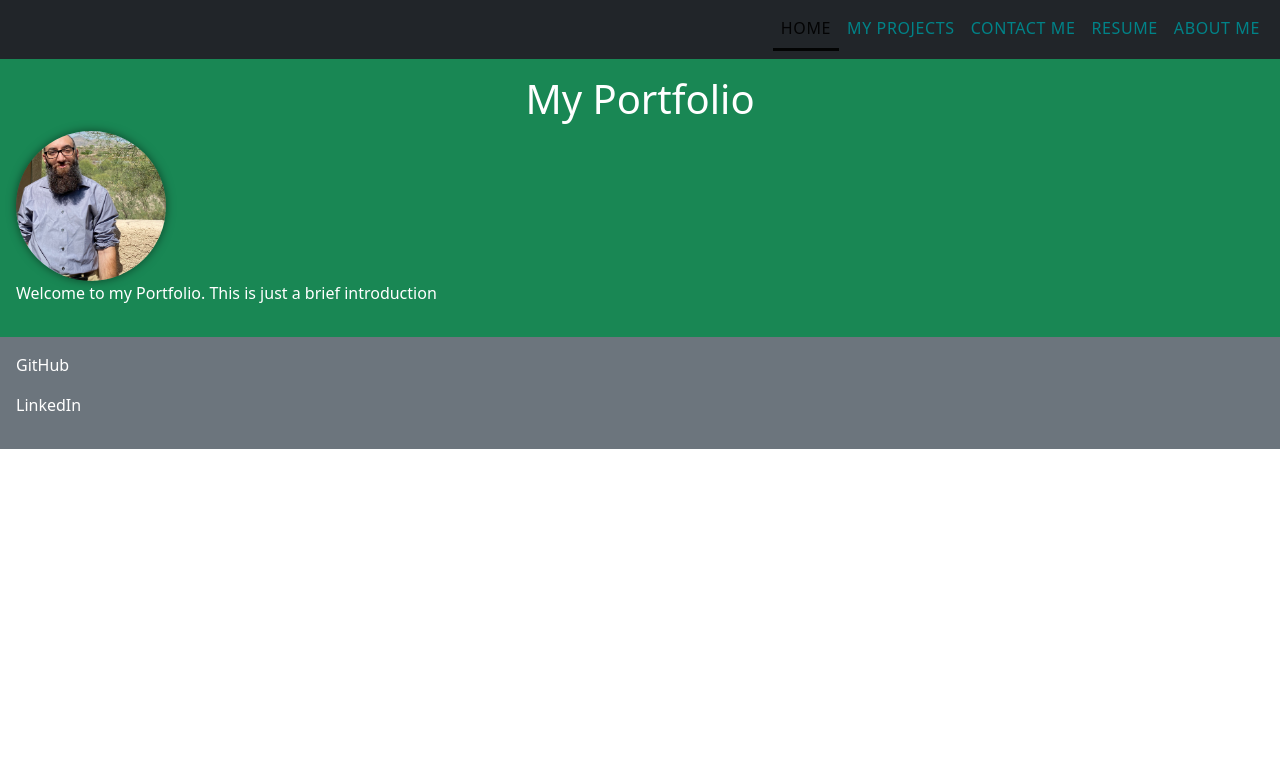
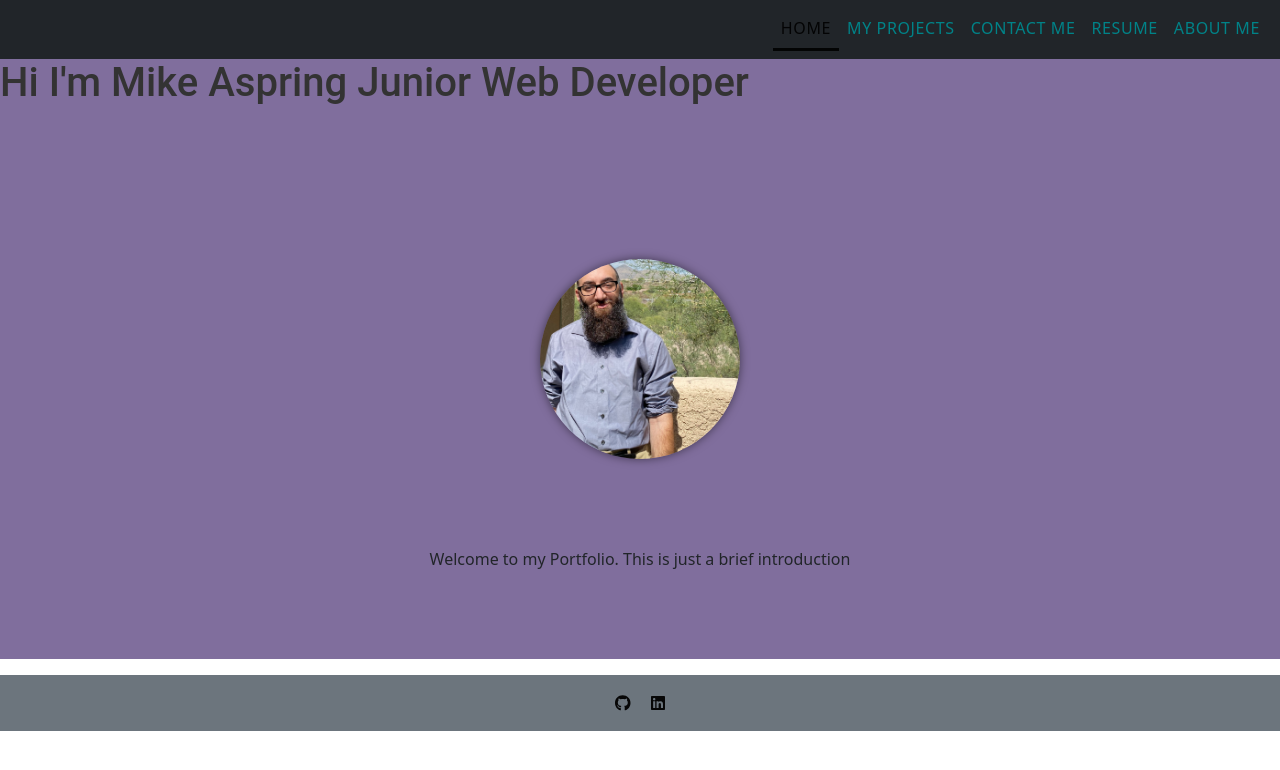
Before and after one commit to Faz131/react-portfolio, a React (Create React App) app: page / in a window 1280 px wide. Shown: the top 770 px of the page. Built offline with nearby package versions, Linux system fonts and the light colour scheme.

Commit message:
added additional styling to Home page and Projects finished the footer

```diff
--- a/package.json
+++ b/package.json
@@ -4,6 +4,9 @@
   "private": true,
   "homepage": "https://faz131.github.io/react-portfolio",
   "dependencies": {
+    "@fortawesome/fontawesome-svg-core": "^6.4.0",
+    "@fortawesome/free-brands-svg-icons": "^6.4.0",
+    "@fortawesome/react-fontawesome": "^0.2.0",
     "@testing-library/jest-dom": "^5.16.5",
     "@testing-library/react": "^13.4.0",
     "@testing-library/user-event": "^13.5.0",
@@ -40,5 +43,8 @@
       "last 1 firefox version",
       "last 1 safari version"
     ]
+  },
+  "devDependencies": {
+    "google-fonts-webpack-plugin": "^0.4.4"
   }
 }
--- a/public/index.html
+++ b/public/index.html
@@ -8,6 +8,7 @@
   <meta name="theme-color" content="#000000" />
   <meta name="description" content="Web site created using create-react-app" />
   <link rel="apple-touch-icon" href="%PUBLIC_URL%/logo192.png" />
+
   <!--
       manifest.json provides metadata used when your web app is installed on a
       user's mobile device or desktop. See https://developers.google.com/web/fundamentals/web-app-manifest/
--- a/src/components/Footer.js
+++ b/src/components/Footer.js
@@ -1,17 +1,36 @@
 import React from "react";
+import '../styles/Footer.css';
+import { FontAwesomeIcon } from '@fortawesome/react-fontawesome';
+import { faGithub, faLinkedin } from '@fortawesome/free-brands-svg-icons';
 
 // Be sure to add some style get some icons place the Footer at the botoom use anc tags for clickable link
 
 function Footer() {
     return (
-        <div class="text-bg-secondary p-3">
-            <p>
+        <>
+            <div className="footer-style text-bg-secondary p-3">
+                {/* <p>
                 GitHub
             </p>
             <p>
                 LinkedIn
-            </p>
-        </div>
+            </p> */}
+
+                <a href="https://github.com/Faz131?tab=repositories" target="_blank" rel="noopener noreferrer ">
+                    <FontAwesomeIcon icon={faGithub} />
+
+                </a>
+                <a href="https://www.linkedin.com/in/mike-fazio/" target="_blank" rel="noopener noreferrer">
+                    <FontAwesomeIcon icon={faLinkedin} />
+                </a>
+
+
+
+            </div>
+
+
+
+        </>
     )
 
 
--- a/src/components/PortfolioContainer.js
+++ b/src/components/PortfolioContainer.js
@@ -40,7 +40,7 @@ export default function PortfolioContainer() {
                 handlePageChange={handlePageChange} />
             {renderPage()}
 
-            {/* Style this */}
+
             <Footer />
         </div>
 
--- a/src/components/pages/Home.js
+++ b/src/components/pages/Home.js
@@ -6,16 +6,25 @@ import '../../styles/Home.css'
 function Home() {
     return (
         <>
-            <div className="text-bg-success p-3">
-                <h1  >
-                    My Portfolio
+
+
+            <div className="div-h1">
+                <h1>
+                    Hi I'm Mike
+                    Aspring Junior Web Developer
                 </h1>
-                <img src={backgroundImage} alt="My background" className="my_image my_image_container"></img>
-
+            </div>
+            <div className="my_image_container  ">
+                <img src={backgroundImage} alt="My background" className="my_image  "></img>
+            </div>
+            <div>
                 <p className="para-tag">
                     Welcome to my Portfolio.  This is just a brief introduction
                 </p>
             </div>
+
+
+
         </>
 
     )
--- a/src/components/pages/Project.js
+++ b/src/components/pages/Project.js
@@ -1,22 +1,34 @@
 import React from "react";
 import '../../styles/Projects.css';
 import proectImage1 from '../../assets/note_taker.png';
-import Project_Template from "../Project_Template";
+// import Project_Template from "../Project_Template";
 import projectImage2 from '../../assets/Login.png'
+import projectImage3 from '../../assets/PWA.png'
 
 const allProjects = [
     {
         image: proectImage1,
-        title: 'Project 1',
-        link: 'www.google.com',
-        dpLink: 'www.google.com',
+        title: 'Note Taker',
+        tech: 'HTML,CSS, JavaScript, JQuery',
+        link: 'https://github.com/Faz131/Note-Taker',
+        dpLink: 'https://agile-hamlet-63297.herokuapp.com/',
+
     },
 
     {
         image: projectImage2,
-        title: 'Project 2',
-        link: 'www.google.com',
-        dpLink: 'www.google.com',
+        title: 'No Bot Review Social Site',
+        tech: 'JavaScript,TailWinds, Handlebars, ExpressJS, Insomnia',
+        link: 'https://github.com/Faz131/NoBot-Reviews',
+        dpLink: 'https://dashboard.heroku.com/apps/morning-garden-26803',
+    },
+
+    {
+        image: projectImage3,
+        title: 'Text Editor PWA',
+        tech: 'CSS,JavaScript,WebPack,ExpressJS',
+        link: 'https://github.com/Faz131/Text-Editor',
+        dpLink: 'https://desolate-dusk-68894.herokuapp.com/',
     }
 
 ]
@@ -45,13 +57,14 @@ const allProjects = [
 
 function Project() {
     return (
-        <div className="flex-container text-bg-success p-3" >
+        <div className="flex-container  p-3" >
             {allProjects.map((project) => (
                 <div className="flex-item" key={project.title}>
                     <img className="project-image" src={project.image} alt={project.title} />
                     <h2>{project.title}</h2>
-                    <p><a href={project.link}>Visit site</a></p>
-                    <p><a href={project.dpLink}>View on Dribbble</a></p>
+                    <h3 className="tech-style">{project.tech}</h3>
+                    <p><a href={project.link} className="git-style">GitHub Repo</a></p>
+                    <p ><a href={project.dpLink} className="deploy-style">Heroku Deploy</a></p>
                 </div>
             ))}
         </div>
--- /dev/null
+++ b/src/styles/Footer.css
@@ -0,0 +1,21 @@
+.footer-style {
+    display: flex;
+    justify-content: center;
+    align-items: center;
+    /* background-color: #f5f5f5; */
+    padding: 10px;
+
+
+
+}
+
+.footer-style a {
+    color: #070707;
+    margin: 0 10px;
+    text-decoration: none;
+}
+
+.footer-style a:hover {
+    color: #0077b5;
+    /* LinkedIn blue */
+}
--- a/src/styles/Home.css
+++ b/src/styles/Home.css
@@ -1,27 +1,56 @@
+:root {
+    --h1-color: #B0A2C7;
+    --body-color: #806E9D;
+}
+
+
+
 h1 {
-    font-size: large;
-    display: flex;
-    justify-content: center;
+    display: block;
+    width: 100%;
+    font-size: 24px;
+    font-family: "Roboto", sans-serif;
+    color: #333;
+    text-align: left;
+    font-weight: bold;
+    margin: 0;
+    /* Remove any default margin */
+    padding: 1.25;
+
+}
+
+.div-h1 {
+    background-color: var(--body-color);
+    height: 25vh;
+
+
 }
 
 .my_image_container {
     display: flex;
-    justify-content: flex-start;
-    align-items: flex-start;
-    height: 25;
+    justify-content: center;
+    /* align-items: center; */
+    height: 100;
+    background-color: var(--body-color);
 }
 
 .my_image {
-    width: 150px;
-    height: 150px;
-
+    width: 200px;
+    height: 200px;
     border-radius: 50%;
     box-shadow: 0 0 10px rgba(0, 0, 0, 0.5);
+
 }
 
-root {
-    margin-top: 0;
-    margin-bottom: 0;
+
+
+.para-tag {
+    display: flex;
+    align-items: center;
+    /* Vertical centering */
+    justify-content: center;
+    /* Horizontal centering */
+    height: 25vh;
+
+    background-color: var(--body-color);
 }
-
-.para-tag {}
--- a/src/styles/Projects.css
+++ b/src/styles/Projects.css
@@ -1,12 +1,30 @@
 .flex-container {
     display: flex;
     flex-wrap: wrap;
+    height: 150vh;
+    background-color: slategrey;
 }
 
 .flex-item {
     flex: 1 0 calc(50% - 10px);
-    margin: 5px;
-    background-color: #fff;
+    /* margin: 5px; */
+
     padding: 10px;
-    border: 1px solid #ccc;
+    /* border: 1px solid #ccc; */
 }
+
+.project-image {
+    width: 200px;
+    /* Set the desired width */
+    height: 200px;
+    /* Set the desired height */
+}
+
+.git-style,
+.deploy-style {
+    color: mediumblue;
+}
+
+.tech-style {
+    font-size: medium;
+}
```
Also changed, not shown: src/components/fonts.js (added, +10 -0 lines), src/webpack.config.js (added, +9 -0 lines), src/assets/PWA.png (added), 1 other file (tests, documents, lock files or other folders).
